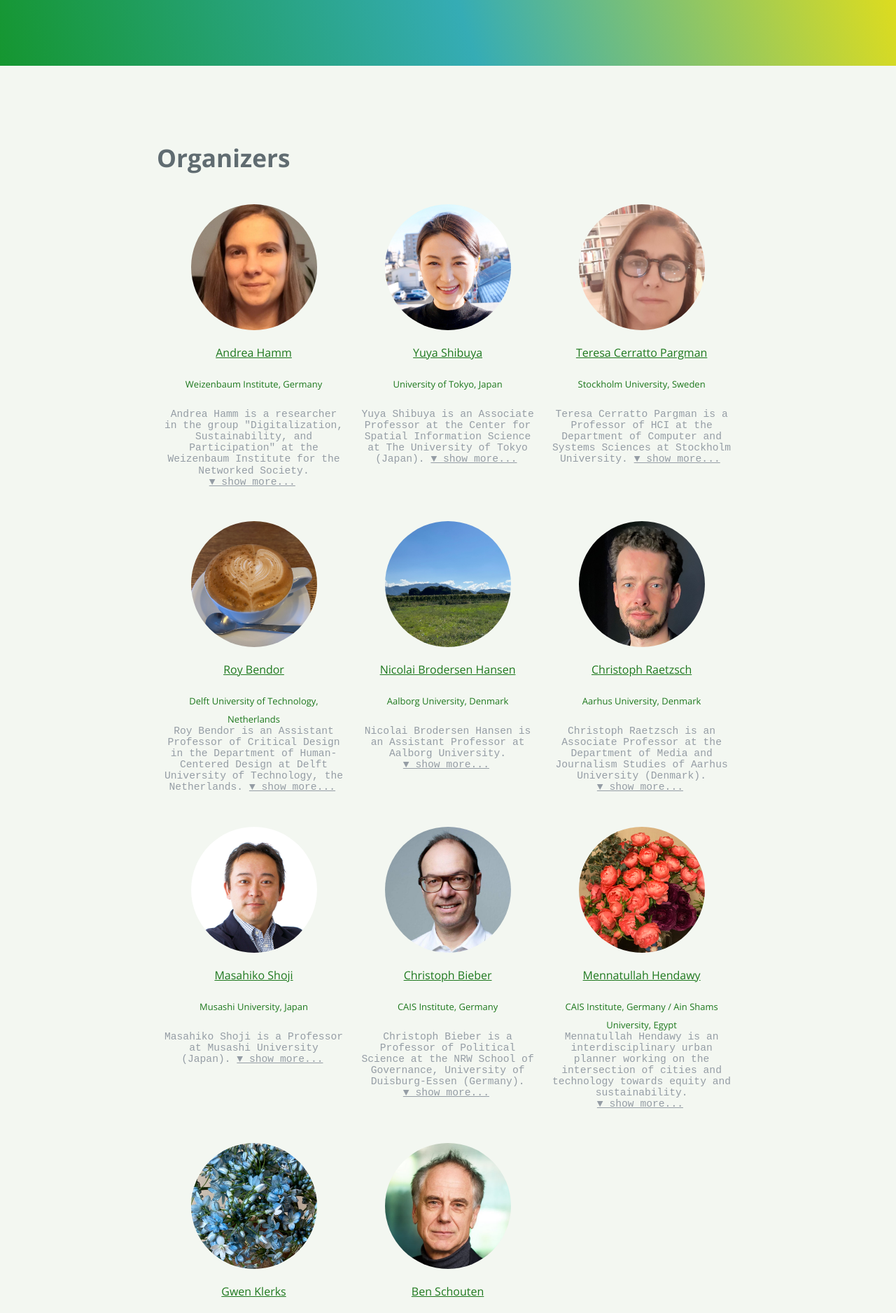
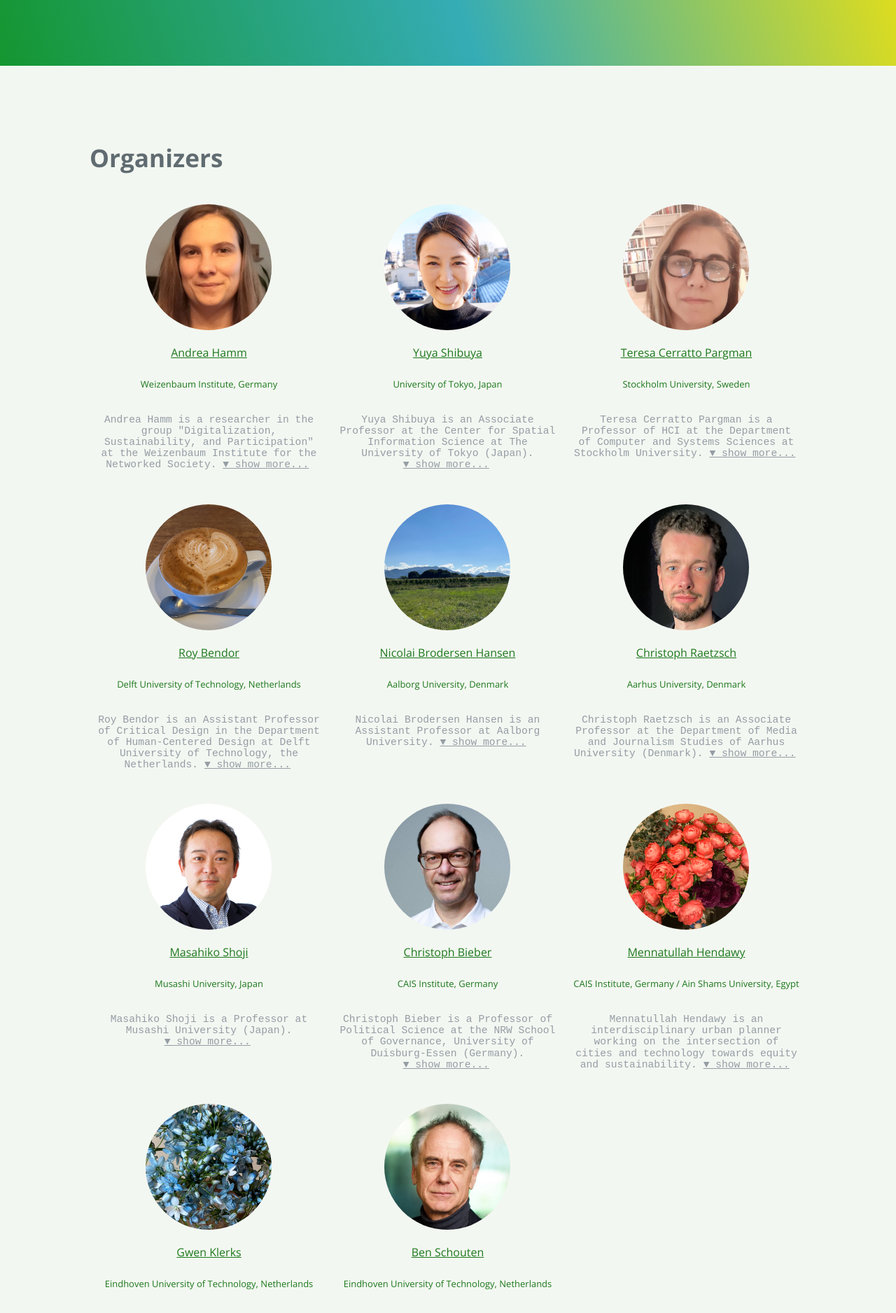
Before and after one commit to discontinued-civictech/discontinued-civictech.github.io, a Jekyll site: the page built from organizers.md, in a window 1280 px wide. Shown: the part 397-2274 px from the top of the page at 70% size. Built offline with Jekyll 4.4.1, drawn with Linux system fonts in a browser that asks for light colours; our own code applies the rules of GitHub Pages for plain Markdown files.

Commit message:
Update style

```diff
--- a/_sass/jekyll-theme-cayman.scss
+++ b/_sass/jekyll-theme-cayman.scss
@@ -190,8 +190,8 @@ a {
   }
 
   @include large {
-    max-width: 64rem;
-    // max-width: 84rem;
+    // max-width: 64rem;
+    max-width: 76rem;
     // padding: 5rem 6rem;
     padding: 2rem 6rem;
     margin: 0 auto;
@@ -336,6 +336,7 @@ a {
     text-align: center;
     color:#959da5;
     font-size: smaller;
+    margin-top: .5rem;
     line-height: 1.1;
     summary {
       outline: none;
```
